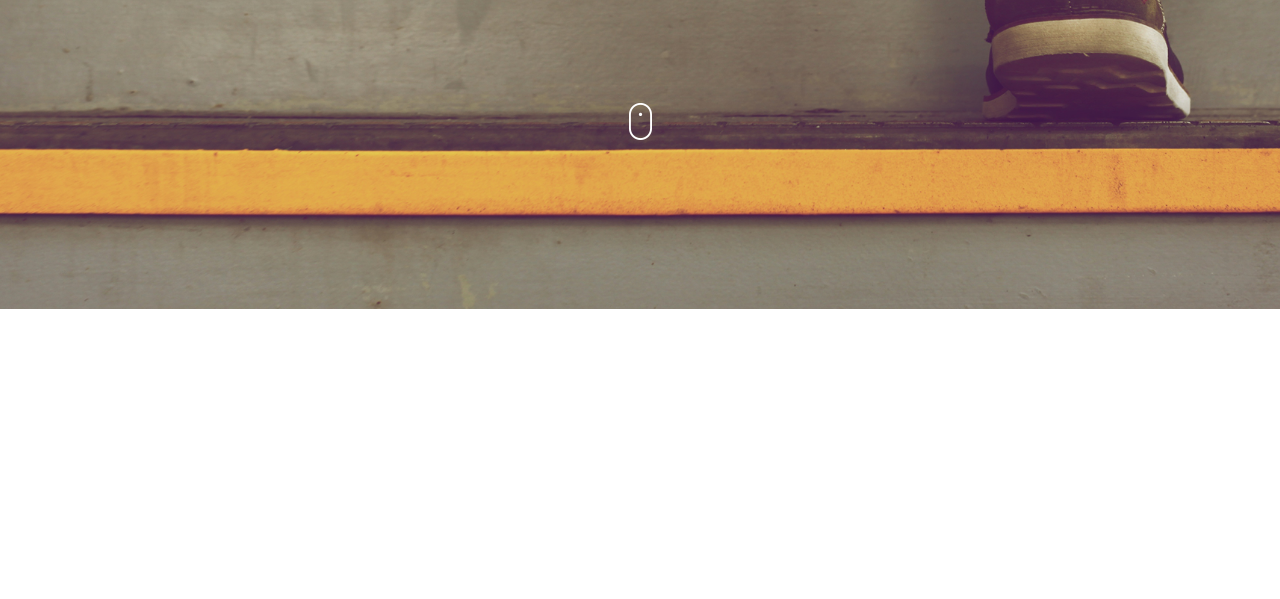
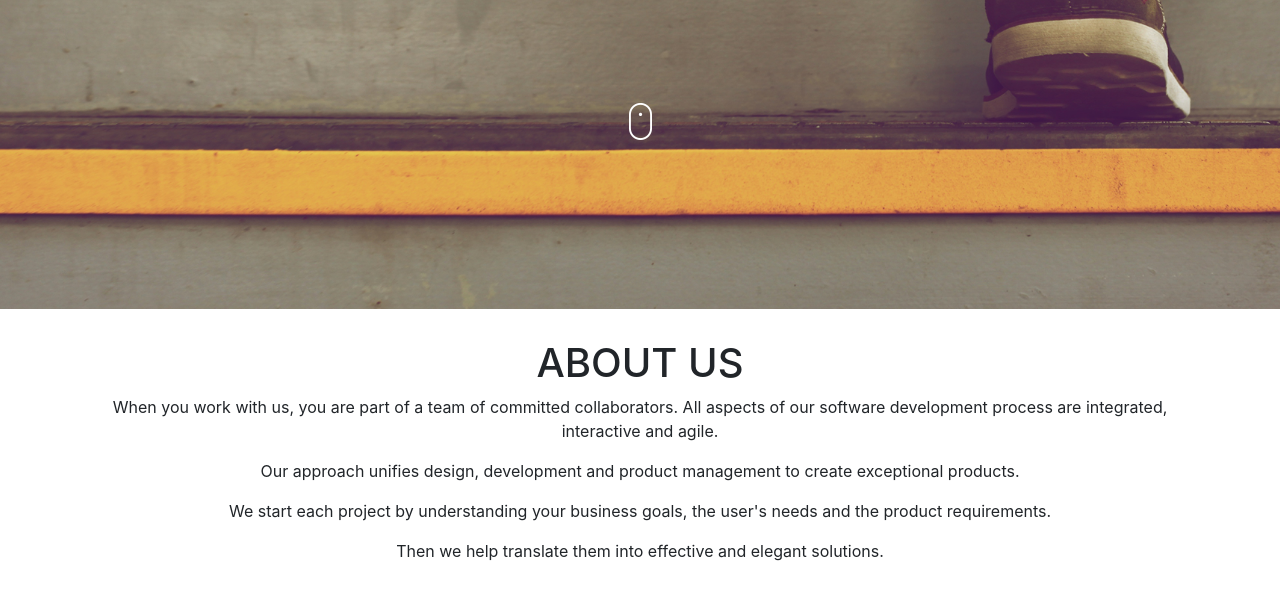
Before and after one commit to Makena-Maryann/delani-studio, a plain HTML site: page index.html in a window 1280 px wide. Shown: the part 491-1090 px from the top of the page. Before the commit the page ends 800 px from the top, so only its background shows below. Drawn offline with nearby package versions, Linux system fonts and the light colour scheme.

Commit message:
Added content to the about section and styled it

```diff
--- a/css/styles.css
+++ b/css/styles.css
@@ -25,3 +25,7 @@ body {
   margin-top: 50px;
   padding: 40px;
 }
+
+#about {
+  padding: 30px;
+}
--- a/index.html
+++ b/index.html
@@ -31,7 +31,25 @@
       </p>
       <img class="mouse" src="./images/mouse_click.png" alt="Mouse click" />
     </div>
-    <div id="about"></div>
+
+    <!--about section-->
+    <div id="about" class="container text-center">
+      <h1 class="text-uppercase">About us</h1>
+      <p>
+        When you work with us, you are part of a team of committed
+        collaborators. All aspects of our software development process are
+        integrated, interactive and agile.
+      </p>
+      <p>
+        Our approach unifies design, development and product management to
+        create exceptional products.
+      </p>
+      <p>
+        We start each project by understanding your business goals, the user's
+        needs and the product requirements.
+      </p>
+      <p>Then we help translate them into effective and elegant solutions.</p>
+    </div>
     <div id="services"></div>
     <div id="description"></div>
     <div id="portfolio"></div>
```
